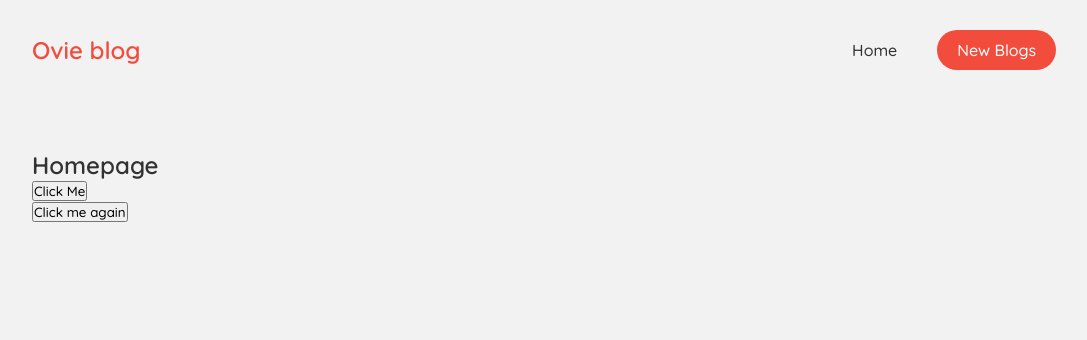
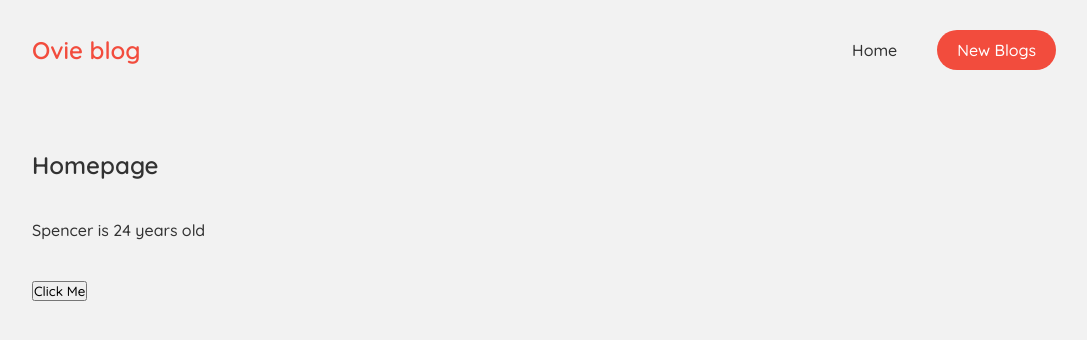
Before and after one commit to ovie009/ovie-blog, a React (Create React App) app: page / in a window 1280 px wide. Shown: the top 340 px of the page, without its empty margins (96-1183 px from the left). Built offline with nearby package versions, Linux system fonts and the light colour scheme.

Commit message:
creating a reactive variable with use state

```diff
--- a/src/Home.js
+++ b/src/Home.js
@@ -1,18 +1,22 @@
+import { useState } from "react";
+
 const Home = () => {
-    // where e is equal to the event object
-    const handleClick = (e) => {
-        console.log('Hello, Ninja', e);
-    }
+    // let name = 'Ovie'; // unreactive variable
 
-    const handleClickAgain = (name, e) => {
-        console.log('Hello, '+name+'Target Event: '+e.target);
+    const [name, setName] = useState('Spencer'); // reactive variable
+    const [age, setAge] = useState(24); // reactive variable
+
+    const handleClick = () => {
+        // setName, function to change state of variable
+        setName('Mike');
+        setAge(27);
     }
 
     return (
         <div className="home">
-            <h2>Homepage</h2>
+            <h2>Homepage</h2> <br /><br />
+            <p>{name} is {age} years old</p> <br /><br />
             <button onClick={handleClick}>Click Me</button> <br />
-            <button onClick={(e) => handleClickAgain('Ovie', e)}>Click me again</button>
         </div>
     );
 }
```
